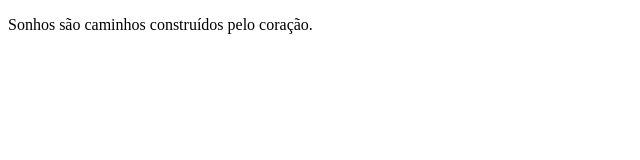
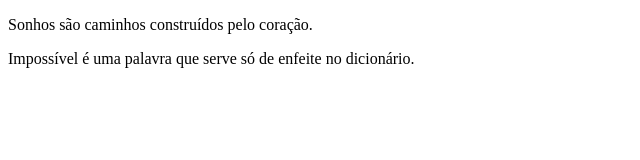
Before and after one commit to GianKretzl/bootcamp-devjr-Projeto01, a plain HTML site: page index.html in a window 1280 px wide. Shown: the whole page, without its empty margins (0-640 px from the left). Drawn offline with Linux system fonts and the light colour scheme.

Commit message:
segunda frase motivacional

```diff
--- a/index.html
+++ b/index.html
@@ -7,6 +7,7 @@
 </head>
 <body>
     <P>Sonhos são caminhos construídos pelo coração.</P>
+    <p>Impossível é uma palavra que serve só de enfeite no dicionário.</p>
 
 </body>
 </html>
```
